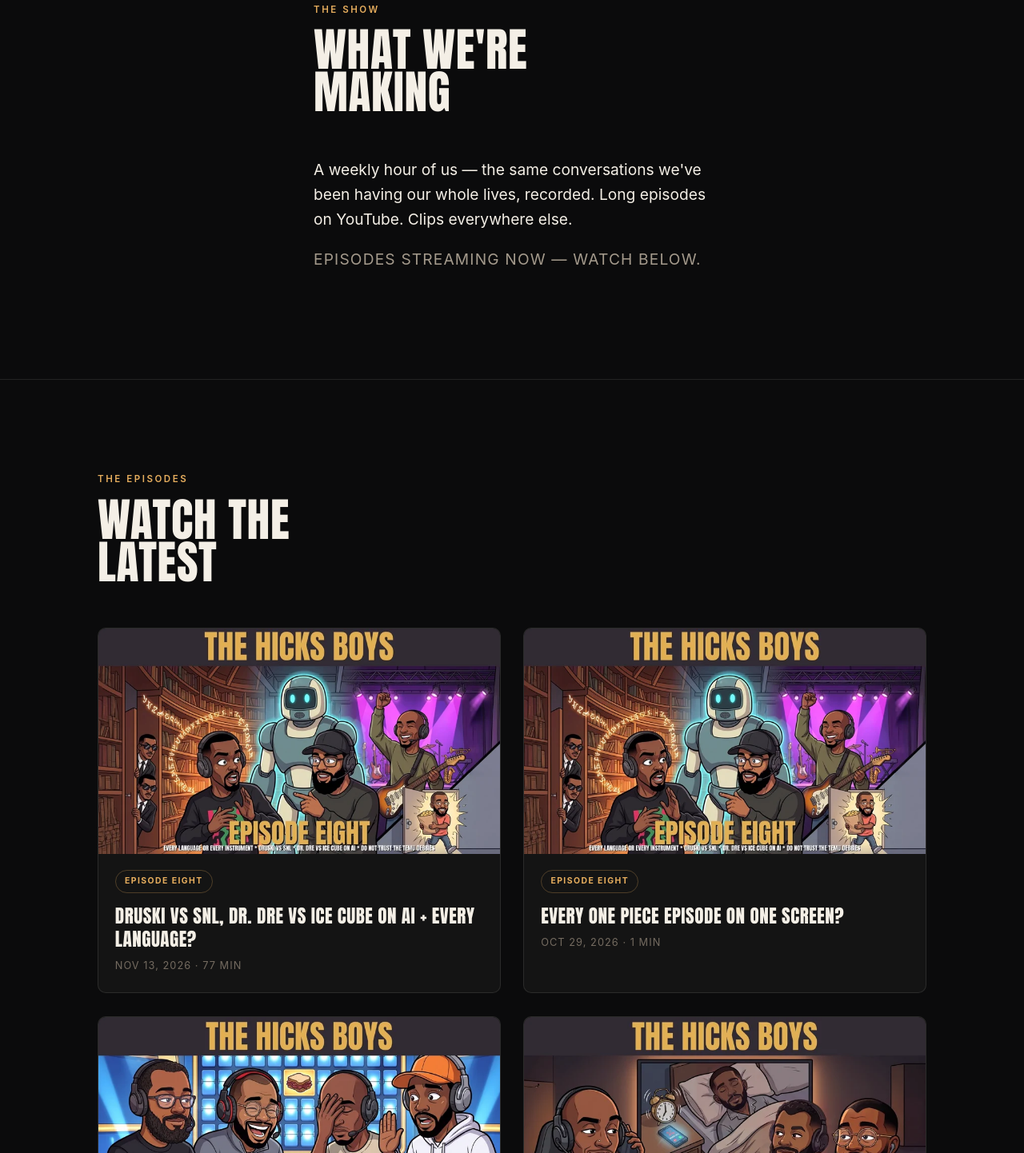
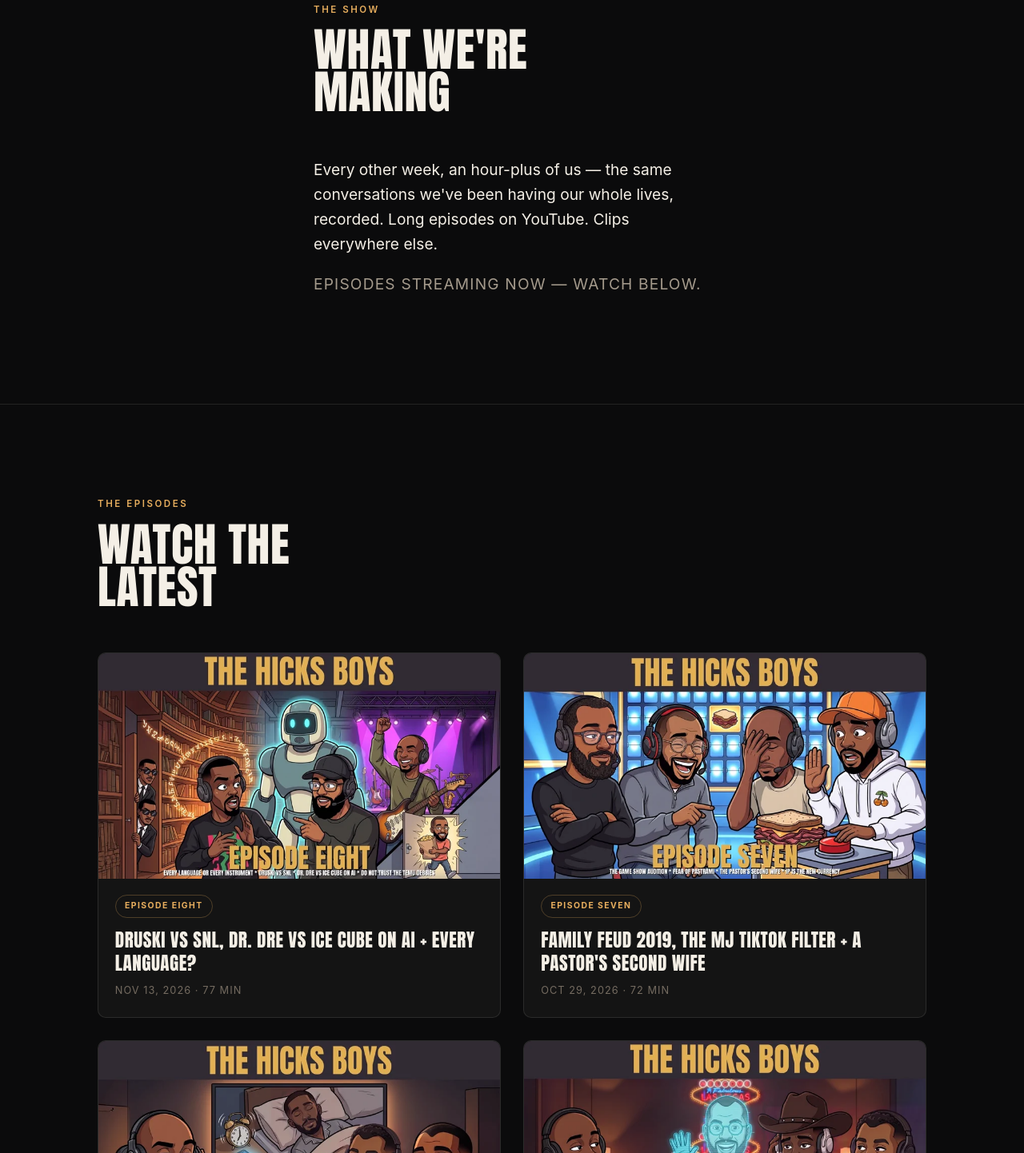
Before and after one commit to AllGoldAyu/thehicksboys, a plain HTML site: page index.html in a window 1280 px wide. Shown: the part 2677-4119 px from the top of the page at 80% size. Drawn offline with Linux system fonts and the light colour scheme.

Commit message:
Remove duplicate EP8 card (a Short), fix weekly->every other week, bump sitemap lastmod
Co-Authored-By: Claude Opus 5.5 <noreply@anthropic.com>
Claude-Session: https://claude.ai/code/session_01NRZHgXbcVpnAa8ka7jH78E

```diff
--- a/index.html
+++ b/index.html
@@ -143,7 +143,7 @@
         <h2 class="section-title display">What We're<br>Making</h2>
       </div>
       <div class="show reveal">
-        <p>A weekly hour of us — the same conversations we've been having our whole lives, recorded. Long episodes on YouTube. Clips everywhere else.</p>
+        <p>Every other week, an hour-plus of us — the same conversations we've been having our whole lives, recorded. Long episodes on YouTube. Clips everywhere else.</p>
         <p class="show-note">Episodes streaming now — watch below.</p>
       </div>
     </div>
@@ -169,17 +169,6 @@
             <span class="chip">Episode Eight</span>
             <h3 class="episode-title display">Druski vs SNL, Dr. Dre vs Ice Cube on AI + Every Language?</h3>
             <p class="episode-meta">Nov 13, 2026 · 77 min</p>
-          </div>
-        </a>
-        <a class="episode-card reveal" href="https://www.youtube.com/watch?v=LAtFnYZ_f8A" target="_blank" rel="noopener">
-          <div class="episode-thumb">
-            <img src="assets/web/ep8-thumb.webp" alt="Episode Eight — Every One Piece episode on one screen?" loading="lazy" width="800" height="450" />
-            <span class="episode-play" aria-hidden="true"><svg viewBox="0 0 24 24" fill="none"><path d="M8 5.5L18 12L8 18.5V5.5Z" fill="currentColor"/></svg></span>
-          </div>
-          <div class="episode-body">
-            <span class="chip">Episode Eight</span>
-            <h3 class="episode-title display">Every One Piece episode on one screen?</h3>
-            <p class="episode-meta">Oct 29, 2026 · 1 min</p>
           </div>
         </a>
         <a class="episode-card reveal" href="https://www.youtube.com/watch?v=wlGZpTEkpwo" target="_blank" rel="noopener">
--- a/sitemap.xml
+++ b/sitemap.xml
@@ -2,6 +2,6 @@
 <urlset xmlns="http://www.sitemaps.org/schemas/sitemap/0.9">
   <url>
     <loc>https://thehicksboyspodcast.netlify.app/</loc>
-    <lastmod>2026-09-26</lastmod>
+    <lastmod>2026-11-17</lastmod>
   </url>
 </urlset>
```
